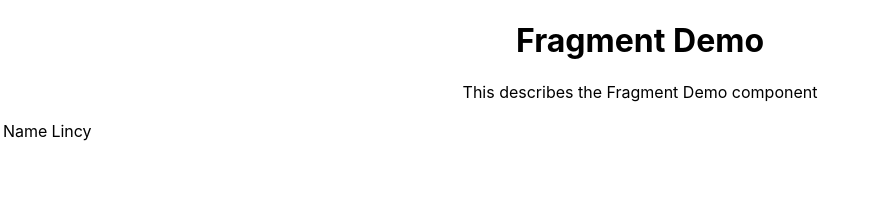
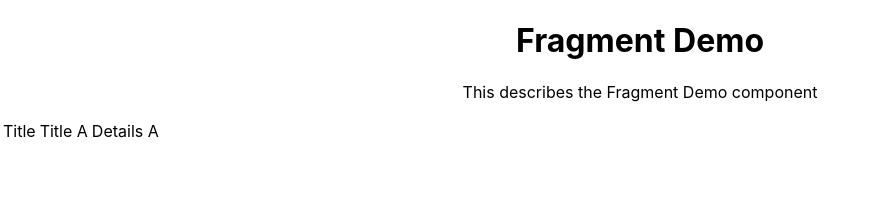
Before and after one commit to Lincy97/React-Tutorials, a React (Create React App) app: page / in a window 1280 px wide. Shown: the top 210 px of the page, without its empty margins (0-877 px from the left). Built offline with nearby package versions, Linux system fonts and the light colour scheme.

Commit message:
Key attributes

```diff
--- a/src/components/Columns.js
+++ b/src/components/Columns.js
@@ -1,10 +1,24 @@
 import React from 'react'
 
 function Columns() {
+    const items = [
+        {
+            id: 1,
+            title: "Title A",
+            details: "Details A"
+        }
+    ]
     return(
         <React.Fragment>
-            <td>Name</td>
-            <td>Lincy</td>
+            {
+                items.map( item => (
+                    <React.Fragment key={item.id}>
+                        <td>Title</td>
+                        <td> {item.title} </td>
+                        <td> {item.details} </td>
+                    </React.Fragment>
+                ))
+            }
         </React.Fragment>
     )
 }
```
